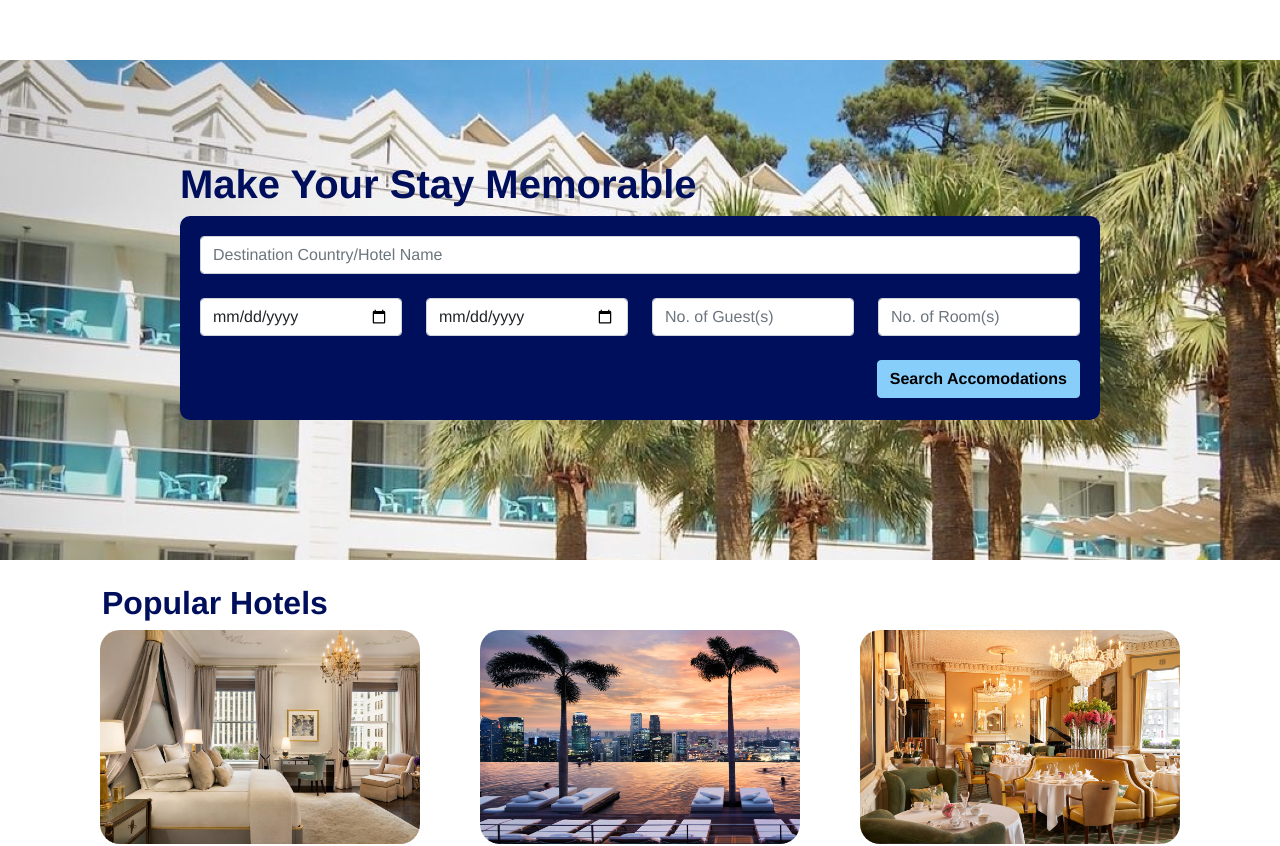
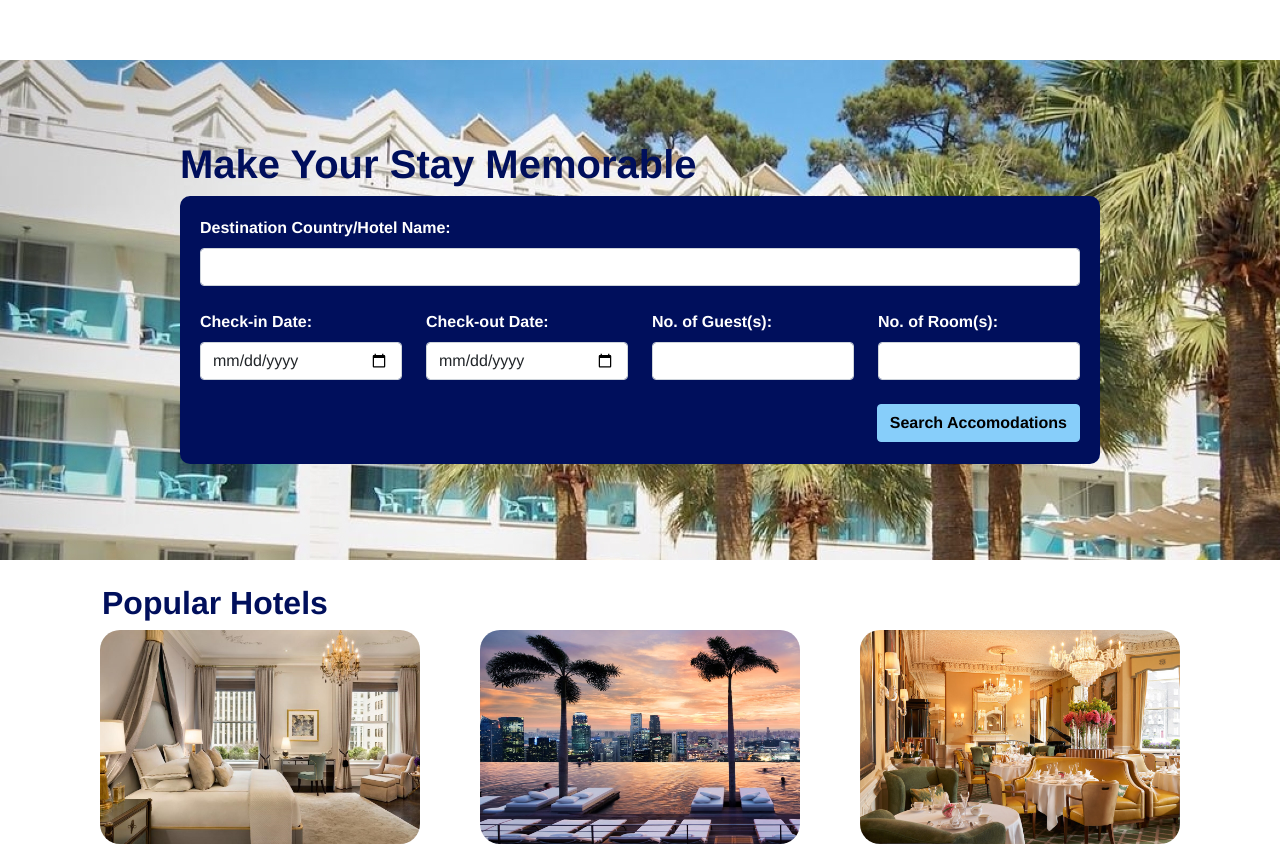
Before and after one commit to zhiaowei-2022/safe-travel, a Vue app: page / in a window 1280 px wide. Shown: the top 846 px of the page. Built offline with nearby package versions, Linux system fonts and the light colour scheme.

Commit message:
added form validation and router from accomodation page to accomodation results

```diff
--- a/package.json
+++ b/package.json
@@ -12,7 +12,8 @@
     "bootstrap-vue": "^2.21.2",
     "core-js": "^3.8.3",
     "flatpickr": "^4.6.11",
-    "vue": "^3.2.31"
+    "vue": "^3.2.31",
+    "vue-router": "^4.0.14"
   },
   "devDependencies": {
     "@babel/core": "^7.12.16",
--- a/src/App.vue
+++ b/src/App.vue
@@ -1,18 +1,10 @@
 <template>
-  <AccomodationPage/>
-  <AccomodationResults/>
+  <router-view/>
 </template>
 
 <script>
-import AccomodationPage from '@/components/AccomodationPage.vue'
-import AccomodationResults from '@/components/AccomodationResults.vue'
-
 export default {
   name: 'App',
-  components: {
-    AccomodationPage,
-    AccomodationResults
-  }
 }
 </script>
 
--- a/src/components/AccomodationPage.vue
+++ b/src/components/AccomodationPage.vue
@@ -7,25 +7,30 @@
 
         <form class="form-details">
             <div class="form-group">
-                <input type="text" class="form-control" id="hotelName" placeholder="Destination Country/Hotel Name">
+                <label for="hotelName" class="form-label">Destination Country/Hotel Name:</label>
+                <input type="text" class="form-control" id="hotelName" v-model="hotelName" required>
             </div>
             <br>
             <div class="row">
                 <div class="col">
-                    <input type="date" class="form-control" id="checkInDate" placeholder="Check-in Date">
+                    <label for="checkInDate" class="form-label">Check-in Date:</label>
+                    <input type="date" class="form-control" id="checkInDate" v-model="checkInDate" required>
                 </div>
                 <div class="col">
-                    <input type="date" class="form-control" id="checkOutDate" placeholder="Check-out Date">
+                    <label for="checkOutDate" class="form-label">Check-out Date:</label>
+                    <input type="date" class="form-control" id="checkOutDate" v-model="checkOutDate" required>
                 </div>
                 <div class="col">
-                    <input type="number" class="form-control" id="noOfGuests" placeholder="No. of Guest(s)">
+                    <label for="noOfGuests" class="form-label">No. of Guest(s):</label>
+                    <input type="number" min="1" class="form-control" id="noOfGuests" v-model="noOfGuests" required>
                 </div>
                 <div class="col">
-                    <input type="number" class="form-control" id="noOfRooms" placeholder="No. of Room(s)">
+                    <label for="noOfRooms" class="form-label">No. of Room(s):</label>
+                    <input type="number" min="1" class="form-control" id="noOfRooms" v-model="noOfRooms" required>
                 </div>
             </div>
             <br>
-            <button type="submit" class="btn btn-primary">Search Accomodations</button>
+            <button type="button" class="btn btn-primary" @click="searchAccomodations()">Search Accomodations</button>
         </form>
         <br>
     </div> <br>
@@ -58,6 +63,29 @@
 
 <script>
 export default {
+    name:"AccomodationPage",
+
+    data() {
+        return {
+            hotelName: "",
+            checkInDate: "",
+            checkOutDate: "",
+            noOfGuests: "",
+            noOfRooms: "",
+        }
+    },
+
+    methods: {
+        async searchAccomodations() {
+            this.$router.push({name: "AccomodationResults",
+                query:{hotelName: this.hotelName,
+                        checkInDate: this.checkInDate,
+                        checkOutDate: this.checkOutDate,
+                        noOfGuests: this.noOfGuests,
+                        noOfRooms: this.noOfRooms}
+            })
+        }
+    }
 
 }
 </script>
@@ -108,6 +136,13 @@ figcaption {
     background-image: url("@/assets/accomodation-page.jpeg");
     width: 100%;
     height: 500px;
-    padding-top: 100px;
+    padding-top: 80px;
+}
+
+label {
+    color: white;
+    float: left;
+    text-align: left;
+    font-weight: bold;
 }
 </style>
--- a/src/components/AccomodationResults.vue
+++ b/src/components/AccomodationResults.vue
@@ -3,6 +3,7 @@
     <link rel="stylesheet" href="https://cdnjs.cloudflare.com/ajax/libs/bootstrap-datepicker/1.4.1/css/bootstrap-datepicker3.css"/>
 
     <div class="container-fluid" style="margin-bottom: 100px">
+        <h1>{{this.hotelName}} {{this.checkInDate}} {{this.checkOutDate}} {{this.noOfGuests}} {{this.noOfRooms}}</h1>
         <span class="search-field">
             <SearchInput input="Singapore"/>
             <SearchInput input="14 Feb 2022 - 21 Feb 2022"/>
@@ -30,9 +31,28 @@ import AccomodationResult from '@/template/AccomodationResult.vue'
 
 export default {
     name: 'AccomodationResults',
+
     components: {
         SearchInput,
         AccomodationResult
+    },
+
+    data() {
+        return {
+            hotelName: "",
+            checkInDate: "",
+            checkOutDate: "",
+            noOfGuests: "",
+            noOfRooms: "",
+        }
+    },
+
+    created() {
+        this.hotelName=this.$route.query.hotelName
+        this.checkInDate=this.$route.query.checkInDate
+        this.checkOutDate=this.$route.query.checkOutDate
+        this.noOfGuests=this.$route.query.noOfGuests
+        this.noOfRooms=this.$route.query.noOfRooms
     }
 }
 </script>
@@ -58,8 +78,4 @@ img {
     border-radius: 20px;
     display: inline-block;
 }
-
-p {
-    margin: 0px;
-}
 </style>
--- a/src/main.js
+++ b/src/main.js
@@ -1,4 +1,5 @@
 import { createApp } from 'vue'
 import App from './App.vue'
+import router from './router/index.js'
 
-createApp(App).mount('#app')
+createApp(App).use(router).mount('#app')
--- /dev/null
+++ b/src/router/index.js
@@ -0,0 +1,22 @@
+import { createRouter, createWebHistory } from 'vue-router'
+import AccomodationPage from '@/components/AccomodationPage.vue'
+import AccomodationResults from '@/components/AccomodationResults.vue'
+
+const routes = [
+    {
+        path: '/',
+        name: 'AccomodationPage',
+        component: AccomodationPage
+    },
+    {
+        path: '/accomodationresults',
+        name: 'AccomodationResults',
+        component: AccomodationResults
+    },
+]
+const router = createRouter({
+    history: createWebHistory(),
+    routes
+})
+
+export default router
--- a/src/template/AccomodationResult.vue
+++ b/src/template/AccomodationResult.vue
@@ -1,7 +1,6 @@
 <template>
     <link href="https://cdn.jsdelivr.net/npm/bootstrap@5.1.3/dist/css/bootstrap.min.css" rel="stylesheet" integrity="sha384-1BmE4kWBq78iYhFldvKuhfTAU6auU8tT94WrHftjDbrCEXSU1oBoqyl2QvZ6jIW3" crossorigin="anonymous">
     <link rel="stylesheet" href="https://cdnjs.cloudflare.com/ajax/libs/bootstrap-datepicker/1.4.1/css/bootstrap-datepicker3.css"/>
-
 
     <button type="button" class="btn btn-light">
     <div class="container">
@@ -71,6 +70,7 @@ img {
     font-weight: bold;
     color: white;
     font-size: 15px;
+    margin-top: 20px;
 
 }
 
```
Also changed, not shown: 1 other file (tests, documents, lock files or other folders).
